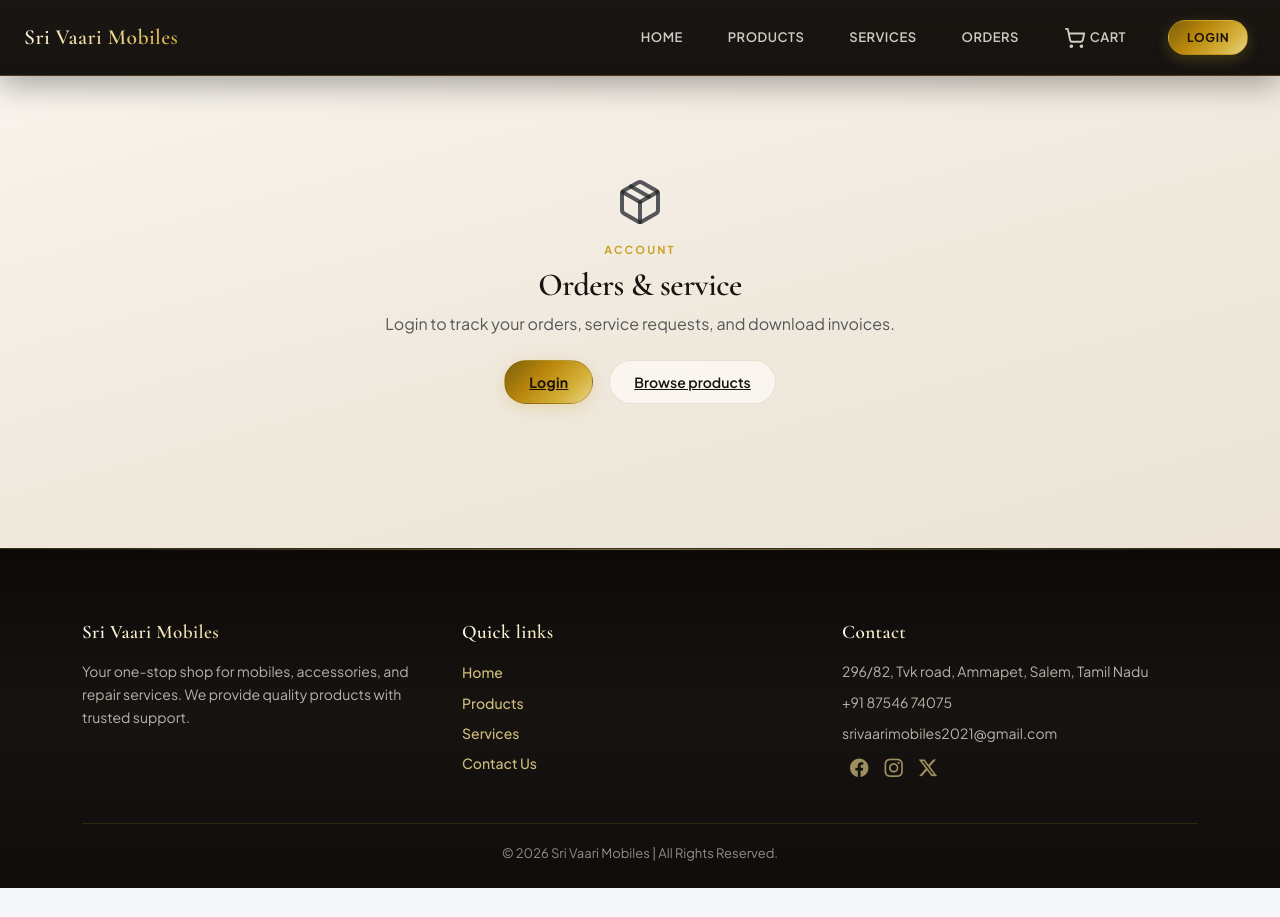
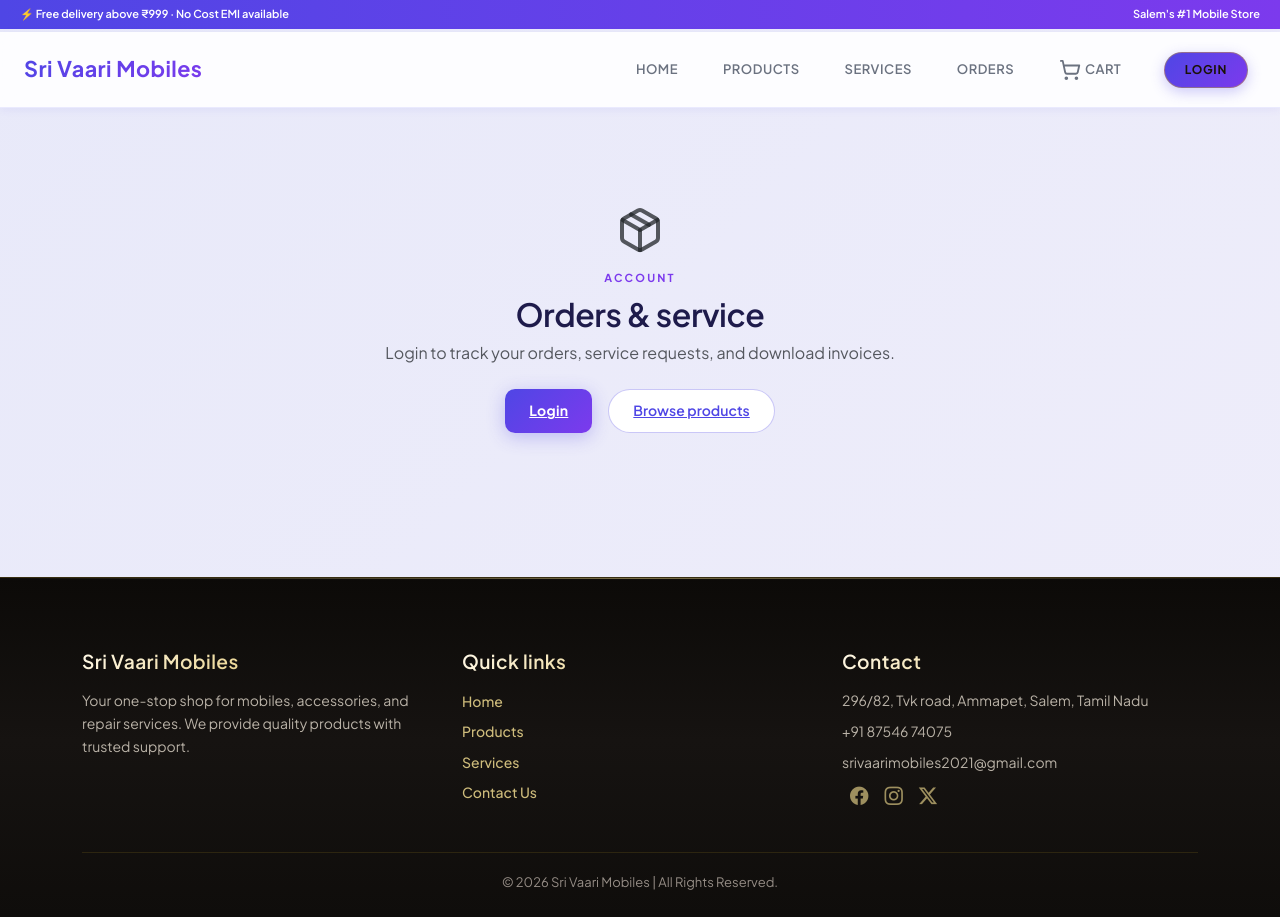
Before and after one commit to Vidhyalakshmi16/svm-mobiles, a React (Create React App) app in the folder frontend/: page /orders in a window 1280 px wide. Before the commit the page ends 888 px from the top, so only its background shows below. Built offline with nearby package versions, Linux system fonts and the light colour scheme; no server answers.

Commit message:
new theme

```diff
--- a/frontend/src/components/Navbar.css
+++ b/frontend/src/components/Navbar.css
@@ -1,26 +1,22 @@
-/* Premium nav — warm onyx + gold */
+/* Light Ice Blue + Purple nav */
 .site-navbar {
   --nav-h: var(--store-nav-height);
   min-height: var(--nav-h);
   padding-top: 0.55rem !important;
   padding-bottom: 0.55rem !important;
-  background: linear-gradient(
-    180deg,
-    rgba(18, 14, 10, 0.97) 0%,
-    rgba(12, 10, 8, 0.96) 100%
-  ) !important;
-  backdrop-filter: blur(16px);
-  -webkit-backdrop-filter: blur(16px);
-  border-bottom: 1px solid rgba(201, 162, 39, 0.28);
-  box-shadow: 0 8px 32px rgba(0, 0, 0, 0.35);
+  background: rgba(255, 255, 255, 0.88) !important;
+  backdrop-filter: blur(14px);
+  -webkit-backdrop-filter: blur(14px);
+  border-bottom: 1px solid rgba(99,102,241,0.12);
+  box-shadow: 0 2px 8px rgba(79,70,229,0.07);
 }
 
 .site-navbar .navbar-brand {
-  font-family: var(--font-display);
-  font-weight: 600;
+  font-family: var(--font-sans);
+  font-weight: 800;
   font-size: 1.35rem;
   letter-spacing: 0.02em;
-  background: linear-gradient(135deg, #fff8e7 0%, #e8d48b 55%, #c9a227 100%);
+  background: linear-gradient(135deg, #4f46e5, #7c3aed);
   -webkit-background-clip: text;
   background-clip: text;
   -webkit-text-fill-color: transparent;
@@ -39,14 +35,14 @@
   font-weight: 600;
   letter-spacing: 0.04em;
   text-transform: uppercase;
-  color: rgba(250, 245, 235, 0.82) !important;
+  color: #6b7280 !important;
   padding: 0.5rem 0.65rem !important;
   transition: color var(--store-t-fast);
 }
 
 .site-navbar .nav-link:hover,
 .site-navbar .nav-link:focus {
-  color: #fff6d8 !important;
+  color: #4f46e5 !important;
 }
 
 .site-navbar .nav-link::after {
@@ -57,19 +53,10 @@
   bottom: 0.15rem;
   height: 2px;
   border-radius: 2px;
-  background: linear-gradient(
-    90deg,
-    transparent,
-    var(--lux-gold-mid),
-    var(--lux-gold-light),
-    var(--lux-gold-mid),
-    transparent
-  );
+  background: linear-gradient(90deg, transparent, #4f46e5, #7c3aed, #4f46e5, transparent);
   opacity: 0;
   transform: scaleX(0.5);
-  transition:
-    opacity var(--store-t-fast),
-    transform var(--store-t);
+  transition: opacity var(--store-t-fast), transform var(--store-t);
 }
 
 .site-navbar .nav-link:hover::after {
@@ -78,20 +65,20 @@
 }
 
 .site-navbar .navbar-toggler {
-  border-color: rgba(201, 162, 39, 0.35);
+  border-color: rgba(79,70,229,0.3);
   padding: 0.35rem 0.6rem;
 }
 
 .site-navbar .navbar-toggler:focus {
-  box-shadow: 0 0 0 3px rgba(201, 162, 39, 0.25);
+  box-shadow: 0 0 0 3px rgba(79,70,229,0.15);
 }
 
 .site-navbar .dropdown-menu {
-  border: 1px solid var(--lux-border);
+  border: 1px solid rgba(99,102,241,0.12);
   border-radius: var(--store-radius);
   box-shadow: var(--store-shadow-md);
   padding: 0.4rem 0;
-  background: var(--lux-paper);
+  background: var(--c-surface);
 }
 
 .site-navbar .dropdown-item {
--- a/frontend/src/components/Navbar.js
+++ b/frontend/src/components/Navbar.js
@@ -41,7 +41,13 @@ function Navbar() {
 
 
   return (
-    <nav className="site-navbar navbar navbar-expand-lg navbar-dark fixed-top px-3 px-lg-4">
+    <>
+      {/* Announcement Bar */}
+      <div style={{background:'linear-gradient(90deg,#4f46e5,#7c3aed)',padding:'6px 20px',display:'flex',justifyContent:'space-between',fontSize:'11px',color:'#fff',fontWeight:600,textAlign:'center'}}>
+        <span>⚡ Free delivery above ₹999 · No Cost EMI available</span>
+        <span>Salem's #1 Mobile Store</span>
+      </div>
+      <nav className="site-navbar navbar navbar-expand-lg navbar-dark fixed-top px-3 px-lg-4" style={{top:'32px'}}>
       <Link className="navbar-brand" to="/">
         Sri Vaari Mobiles
       </Link>
@@ -141,6 +147,7 @@ function Navbar() {
                   closeNavbar();
                   navigate("/auth");
                 }}
+                style={{background: 'linear-gradient(135deg,#4f46e5,#7c3aed)', color: 'white', border: 'none', borderRadius: '20px', boxShadow: '0 4px 14px rgba(79,70,229,0.28)', fontWeight: 700, padding: '8px 20px'}}
               >
                 Login
               </button>
@@ -224,6 +231,7 @@ function Navbar() {
         </ul>
       </div>
     </nav>
+    </>
   );
 }
 
--- a/frontend/src/pages/Home.css
+++ b/frontend/src/pages/Home.css
@@ -5,40 +5,31 @@ html {
 
 .home-page {
   overflow-x: hidden;
-  background: var(--bg-base);
-  color: var(--txt-primary);
-  font-family: var(--font-body);
-  font-weight: 400;
+  background: #f0f4ff;
+  color: #1e1b4b;
+  font-family: var(--font-sans);
   -webkit-font-smoothing: antialiased;
 
-  /* Dark luxe hero — aligned with site gold tokens */
-  --bg-base: #070605;
-  --bg-surface: #0f0d0a;
-  --bg-card: #141210;
-  --bg-card2: #1a1714;
+  --bg-base: #f0f4ff;
+  --bg-surface: #ffffff;
+  --bg-card: #ffffff;
+  --bg-card2: #f8faff;
 
-  --accent: #e8d48b;
-  --accent-dim: #8a6a1e;
-  --accent-glow: rgba(201, 162, 39, 0.12);
-  --accent-glow2: rgba(201, 162, 39, 0.05);
+  --accent: #7c3aed;
+  --accent-dim: #4f46e5;
+  --accent-glow: rgba(124,58,237,0.10);
+  --accent-glow2: rgba(79,70,229,0.05);
 
-  --txt-primary: #faf6ef;
-  --txt-secondary: #b8b0a5;
-  --txt-muted: #6e6860;
+  --txt-primary: #1e1b4b;
+  --txt-secondary: #4b5563;
+  --txt-muted: #9ca3af;
 
-  --border: rgba(201, 162, 39, 0.1);
-  --border-mid: rgba(232, 212, 139, 0.28);
-  --border-dim: rgba(255, 255, 255, 0.04);
-
-  --font-display: var(--font-display);
-  --font-body: var(--font-sans);
-
-  --r-sm: 10px;
-  --r-md: 16px;
-  --r-lg: 24px;
+  --border: rgba(99,102,241,0.12);
+  --border-mid: rgba(79,70,229,0.25);
+  --border-dim: rgba(79,70,229,0.06);
 
   --ease: cubic-bezier(0.22, 1, 0.36, 1);
-  --t: 0.4s var(--ease);
+  --t: 0.35s var(--ease);
 }
 
 .home-page img {
@@ -90,13 +81,13 @@ html {
   pointer-events: none;
 }
 
-/* large radial gold burst */
+/* large radial purple burst */
 .hero-radial {
   position: absolute;
   width: 900px;
   height: 900px;
   border-radius: 50%;
-  background: radial-gradient(circle, rgba(201,162,39,0.18) 0%, rgba(201,162,39,0.04) 45%, transparent 70%);
+  background: radial-gradient(circle, rgba(79,70,229,0.10) 0%, rgba(124,58,237,0.06) 45%, transparent 70%);
   top: 50%;
   left: 50%;
   transform: translate(-50%, -50%);
@@ -113,8 +104,8 @@ html {
   position: absolute;
   inset: 0;
   background-image:
-    linear-gradient(rgba(255,255,255,0.05) 1px, transparent 1px),
-    linear-gradient(90deg, rgba(255,255,255,0.05) 1px, transparent 1px);
+    linear-gradient(rgba(79,70,229,0.06) 1px, transparent 1px),
+    linear-gradient(90deg, rgba(79,70,229,0.06) 1px, transparent 1px);
   background-size: 72px 72px;
   pointer-events: none;
 }
@@ -128,19 +119,19 @@ html {
 }
 .orb1 {
   width: 350px; height: 350px;
-  background: rgba(255,255,255,0.08);
+  background: rgba(79,70,229,0.08);
   top: -60px; left: -80px;
   animation: orb-drift1 9s ease-in-out infinite;
 }
 .orb2 {
   width: 260px; height: 260px;
-  background: rgba(120, 130, 150, 0.12);
+  background: rgba(124,58,237,0.09);
   bottom: -40px; right: -60px;
   animation: orb-drift2 11s ease-in-out infinite;
 }
 .orb3 {
   width: 180px; height: 180px;
-  background: rgba(255,255,255,0.05);
+  background: rgba(79,70,229,0.06);
   top: 60%; left: 70%;
   animation: orb-drift1 7s ease-in-out infinite reverse;
 }
@@ -170,7 +161,7 @@ html {
   display: inline-flex;
   align-items: center;
   gap: 10px;
-  background: rgba(255,255,255,0.06);
+  background: rgba(79,70,229,0.08);
   border: 1px solid var(--border-mid);
   color: var(--accent);
   font-family: var(--font-body);
@@ -238,15 +229,14 @@ html {
   -webkit-text-stroke: 0;
   background: linear-gradient(
     135deg,
-    #fff8e7 0%,
-    #e8d48b 45%,
-    #c9a227 100%
+    #4f46e5,
+    #7c3aed
   );
   -webkit-background-clip: text;
   background-clip: text;
   -webkit-text-fill-color: transparent;
   color: transparent;
-  filter: drop-shadow(0 6px 28px rgba(201, 162, 39, 0.35));
+  filter: drop-shadow(0 6px 28px rgba(79,70,229,0.25));
 }
 
 /* para */
@@ -282,8 +272,8 @@ html {
   display: inline-flex;
   align-items: center;
   gap: 9px;
-  background: var(--accent);
-  color: #0a0600;
+  background: linear-gradient(135deg, #4f46e5, #7c3aed);
+  color: white;
   font-family: var(--font-body);
   font-size: 0.95rem;
   font-weight: 600;
@@ -291,12 +281,13 @@ html {
   border-radius: 999px;
   overflow: hidden;
   transition: var(--t);
+  box-shadow: 0 4px 18px rgba(79,70,229,0.3);
 }
 .btn-gold:hover {
-  background: #ffffff;
-  color: #09090b;
+  background: linear-gradient(135deg, #6366f1, #a78bfa);
+  color: white;
   transform: translateY(-3px);
-  box-shadow: 0 16px 48px rgba(0, 0, 0, 0.45);
+  box-shadow: 0 16px 48px rgba(79,70,229,0.35);
 }
 .btn-shine {
   position: absolute;
@@ -324,13 +315,13 @@ html {
   font-weight: 400;
   padding: 13px 30px;
   border-radius: 999px;
-  border: 1px solid var(--border-mid);
+  border: 1.5px solid rgba(79,70,229,0.3);
   transition: var(--t);
 }
 .btn-outline:hover {
-  border-color: var(--accent);
-  color: var(--accent);
-  background: var(--accent-glow2);
+  border-color: #7c3aed;
+  color: #7c3aed;
+  background: rgba(124,58,237,0.08);
   transform: translateY(-3px);
 }
 
@@ -350,10 +341,13 @@ html {
   align-items: center;
 }
 .stat-item strong {
-  font-family: var(--font-display);
+  font-family: var(--font-sans);
   font-size: 2rem;
   font-weight: 700;
-  color: #fafafa;
+  background: linear-gradient(135deg, #4f46e5, #7c3aed);
+  -webkit-background-clip: text;
+  -webkit-text-fill-color: transparent;
+  background-clip: text;
   line-height: 1;
 }
 .stat-item span {
@@ -378,8 +372,8 @@ html {
 }
 .chip {
   position: absolute;
-  background: rgba(17,17,17,0.85);
-  border: 1px solid var(--border-mid);
+  background: rgba(248,250,255,0.88);
+  border: 1px solid rgba(79,70,229,0.25);
   color: var(--txt-secondary);
   font-family: var(--font-body);
   font-size: 0.78rem;
@@ -387,6 +381,7 @@ html {
   border-radius: var(--r-md);
   backdrop-filter: blur(12px);
   white-space: nowrap;
+  box-shadow: 0 2px 8px rgba(79,70,229,0.08);
 }
 .chip1 { top: 22%; left: 4%;  animation: chip-float 5s ease-in-out infinite; }
 .chip2 { bottom: 30%; right: 4%; animation: chip-float 6s ease-in-out infinite 0.8s; }
@@ -412,7 +407,7 @@ html {
 .scroll-line {
   width: 1px;
   height: 50px;
-  background: linear-gradient(to bottom, var(--accent), transparent);
+  background: linear-gradient(to bottom, #7c3aed, transparent);
   animation: scroll-grow 2s ease-in-out infinite;
 }
 .scroll-hint span {
@@ -430,9 +425,9 @@ html {
    TICKER
 ═══════════════════════════════════════════ */
 .ticker {
-  background: linear-gradient(90deg, #09090b 0%, #18181b 45%, #09090b 100%);
-  border-top: 1px solid var(--border);
-  border-bottom: 1px solid var(--border);
+  background: linear-gradient(90deg, #f0f4ff 0%, #f8faff 45%, #f0f4ff 100%);
+  border-top: 1px solid rgba(99,102,241,0.12);
+  border-bottom: 1px solid rgba(99,102,241,0.12);
   overflow: hidden;
   padding: 13px 0;
   position: relative;
@@ -448,7 +443,7 @@ html {
   font-family: var(--font-body);
   font-size: 0.85rem;
   font-weight: 500;
-  color: rgba(244, 244, 245, 0.92);
+  color: #1e1b4b;
   padding: 0 2rem;
   flex-shrink: 0;
   display: inline-flex;
@@ -481,16 +476,16 @@ html {
   font-weight: 600;
   letter-spacing: 0.18em;
   text-transform: uppercase;
-  color: var(--accent);
-  background: var(--accent-glow);
-  border: 1px solid var(--border-mid);
+  color: #7c3aed;
+  background: rgba(124,58,237,0.08);
+  border: 1px solid rgba(79,70,229,0.25);
   padding: 5px 16px;
   border-radius: 999px;
   margin-bottom: 1rem;
 }
 
 .sec-title {
-  font-family: var(--font-display);
+  font-family: var(--font-body);
   font-size: clamp(2.5rem, 6vw, 4.5rem);
   font-weight: 600;
   color: var(--txt-primary);
--- a/frontend/src/styles/store-components.css
+++ b/frontend/src/styles/store-components.css
@@ -1,11 +1,11 @@
-/* Premium storefront UI — Luxe Ivory & Gold */
+/* Premium storefront UI — Light Ice Blue + Purple */
 
 .store-page-title {
-  font-family: var(--font-display);
+  font-family: var(--font-sans);
   font-size: clamp(1.75rem, 3.5vw, 2.35rem);
   font-weight: 600;
   letter-spacing: -0.02em;
-  color: var(--lux-ink);
+  color: var(--c-ink);
   margin-bottom: 0.35rem;
 }
 
@@ -183,8 +183,7 @@
 .store-product-card__media {
   width: 100%;
   height: 220px;
-  background: var(--lux-gradient-gold-subtle),
-    linear-gradient(145deg, #faf7f0 0%, #ebe4d8 100%);
+  background: linear-gradient(135deg, #eef2ff, #ede9fe);
   display: flex;
   align-items: center;
   justify-content: center;
@@ -242,7 +241,10 @@
 .store-product-card__price {
   font-size: 1.0625rem;
   font-weight: 700;
-  color: var(--lux-ink);
+  background: linear-gradient(135deg, #4f46e5, #7c3aed);
+  -webkit-background-clip: text;
+  -webkit-text-fill-color: transparent;
+  background-clip: text;
 }
 
 .store-product-card__mrp {
@@ -275,31 +277,28 @@
   color: #c41e3a;
 }
 
-/* Primary CTA — gold */
+/* Primary CTA — Purple */
 .store-btn-primary {
   display: inline-flex;
   align-items: center;
   justify-content: center;
   gap: 0.5rem;
-  padding: 0.65rem 1.35rem;
+  padding: 8px 16px;
   font-size: 0.875rem;
   font-weight: 700;
   letter-spacing: 0.02em;
-  color: #1a1205;
-  background: var(--lux-gradient-gold);
-  border: 1px solid rgba(122, 94, 28, 0.35);
-  border-radius: 999px;
-  box-shadow: 0 4px 16px rgba(201, 162, 39, 0.25);
-  transition:
-    transform var(--store-t-fast),
-    box-shadow var(--store-t-fast),
-    filter var(--store-t-fast);
+  color: white;
+  background: linear-gradient(135deg, #4f46e5, #7c3aed);
+  border: none;
+  border-radius: 10px;
+  box-shadow: 0 4px 18px rgba(79,70,229,0.3);
+  transition: transform 0.3s, box-shadow 0.3s, filter 0.3s;
 }
 
 .store-btn-primary:hover {
-  color: #120c04;
+  color: white;
   transform: translateY(-2px);
-  box-shadow: 0 10px 28px rgba(201, 162, 39, 0.35);
+  box-shadow: 0 10px 28px rgba(79,70,229,0.35);
   filter: brightness(1.03);
 }
 
@@ -317,22 +316,18 @@
   padding: 0.65rem 1.35rem;
   font-size: 0.875rem;
   font-weight: 600;
-  color: var(--lux-ink);
-  background: rgba(255, 254, 249, 0.65);
-  border: 1px solid var(--lux-border);
-  border-radius: 999px;
-  transition:
-    border-color var(--store-t-fast),
-    background var(--store-t-fast),
-    transform var(--store-t-fast),
-    box-shadow var(--store-t-fast);
+  color: #4f46e5;
+  background: white;
+  border: 1.5px solid rgba(79,70,229,0.3);
+  border-radius: 25px;
+  transition: border-color var(--store-t-fast), background var(--store-t-fast), transform var(--store-t-fast), box-shadow var(--store-t-fast);
 }
 
 .store-btn-ghost:hover {
-  background: var(--lux-paper);
-  border-color: var(--lux-border-strong);
+  background: #f8faff;
+  border-color: rgba(79,70,229,0.5);
   transform: translateY(-2px);
-  box-shadow: 0 6px 20px rgba(22, 18, 15, 0.08);
+  box-shadow: 0 6px 20px rgba(79,70,229,0.12);
 }
 
 .store-loading {
--- a/frontend/src/styles/store-theme.css
+++ b/frontend/src/styles/store-theme.css
@@ -1,87 +1,74 @@
-/* ── Sri Vaari — Luxe Ivory & Gold (single premium theme site-wide) ── */
-@import url("https://fonts.googleapis.com/css2?family=Cormorant+Garamond:ital,wght@0,500;0,600;0,700;1,500&family=Plus+Jakarta+Sans:ital,wght@0,400;0,500;0,600;0,700;1,400&display=swap");
+/* ── Sri Vaari — Light Ice Blue + Purple Theme ── */
+@import url("https://fonts.googleapis.com/css2?family=Plus+Jakarta+Sans:ital,wght@0,400;0,500;0,600;0,700;1,400&display=swap");
 
 :root {
-  --font-sans: "Plus Jakarta Sans", system-ui, -apple-system, sans-serif;
-  --font-display: "Cormorant Garamond", Georgia, "Times New Roman", serif;
+  --font-sans: 'Plus Jakarta Sans', system-ui, -apple-system, sans-serif;
+  --font-display: 'Plus Jakarta Sans', system-ui, sans-serif;
 
   --store-nav-height: 4.75rem;
   --store-mobile-top: 3.5rem;
   --store-mobile-bottom: 3.75rem;
 
-  /* Luxe palette */
-  --lux-ink: #161311;
-  --lux-ink-soft: #2a2622;
-  --lux-muted: #6e6862;
-  --lux-faint: #a39a92;
+  /* Ice Blue + Purple palette */
+  --c-bg: #f0f4ff;
+  --c-surface: #ffffff;
+  --c-surface2: #f8faff;
+  --c-indigo: #4f46e5;
+  --c-purple: #7c3aed;
+  --c-grad: linear-gradient(135deg, #4f46e5, #7c3aed);
+  --c-grad-soft: linear-gradient(135deg, rgba(79,70,229,0.08), rgba(124,58,237,0.05));
+  --c-ink: #1e1b4b;
+  --c-muted: #6b7280;
+  --c-hint: #9ca3af;
+  --c-border: rgba(99,102,241,0.12);
+  --c-border-strong: rgba(79,70,229,0.3);
+  --c-ring: rgba(79,70,229,0.25);
+  --c-shadow-sm: 0 2px 8px rgba(79,70,229,0.07);
+  --c-shadow-md: 0 8px 28px rgba(79,70,229,0.12);
+  --c-shadow-hover: 0 14px 40px rgba(79,70,229,0.18);
+  --c-radius: 12px;
+  --c-radius-lg: 16px;
+  --c-ease: cubic-bezier(0.22, 1, 0.36, 1);
+  --c-t: 0.35s var(--c-ease);
 
-  --lux-ivory: #f7f3eb;
-  --lux-ivory-mid: #ebe4d8;
-  --lux-paper: #fffef9;
-  --lux-gold: #9a7209;
-  --lux-gold-mid: #c9a227;
-  --lux-gold-light: #e8d48b;
-  --lux-gold-glow: rgba(201, 162, 39, 0.22);
+  /* Legacy aliases — keeps existing components working */
+  --store-bg: var(--c-bg);
+  --store-bg-subtle: var(--c-grad-soft);
+  --store-surface: var(--c-surface);
+  --store-text: var(--c-ink);
+  --store-muted: var(--c-muted);
+  --store-border: var(--c-border);
+  --store-ring: var(--c-ring);
+  --store-accent: var(--c-indigo);
+  --store-accent-soft: rgba(79,70,229,0.07);
+  --store-shadow-sm: var(--c-shadow-sm);
+  --store-shadow-md: var(--c-shadow-md);
+  --store-shadow-card-hover: var(--c-shadow-hover);
+  --store-radius: var(--c-radius);
+  --store-radius-lg: var(--c-radius-lg);
+  --store-ease: var(--c-ease);
+  --store-t: var(--c-t);
+  --store-t-fast: 0.2s var(--c-ease);
 
-  --lux-gradient-page: linear-gradient(
-    165deg,
-    #faf6ef 0%,
-    #f0e9de 40%,
-    #e8dfd2 100%
-  );
-  --lux-gradient-gold: linear-gradient(
-    135deg,
-    #7d5f0c 0%,
-    #b8860b 38%,
-    #d4af37 72%,
-    #e8d48b 100%
-  );
-  --lux-gradient-gold-subtle: linear-gradient(
-    135deg,
-    rgba(184, 134, 11, 0.12) 0%,
-    rgba(232, 212, 139, 0.08) 100%
-  );
-
-  --lux-border: rgba(122, 94, 28, 0.14);
-  --lux-border-strong: rgba(122, 94, 28, 0.28);
-  --lux-ring: rgba(201, 162, 39, 0.35);
-
-  /* Legacy aliases (used across existing components) */
-  --store-bg: var(--lux-ivory);
-  --store-bg-subtle: var(--lux-gradient-page);
-  --store-surface: var(--lux-paper);
-  --store-text: var(--lux-ink);
-  --store-muted: var(--lux-muted);
-  --store-border: var(--lux-border);
-  --store-ring: var(--lux-ring);
-  --store-accent: var(--lux-ink);
-  --store-accent-soft: rgba(22, 18, 15, 0.06);
-
-  --store-shadow-sm: 0 1px 0 rgba(255, 255, 255, 0.65) inset,
-    0 2px 8px rgba(22, 18, 15, 0.05);
-  --store-shadow-md: 0 8px 32px rgba(22, 18, 15, 0.08),
-    0 2px 8px rgba(22, 18, 15, 0.04);
-  --store-shadow-card-hover: 0 20px 50px rgba(22, 18, 15, 0.12),
-    0 0 0 1px rgba(201, 162, 39, 0.12);
-
-  --store-radius: 1rem;
-  --store-radius-lg: 1.35rem;
-  --store-ease: cubic-bezier(0.22, 1, 0.36, 1);
-  --store-t: 0.4s var(--store-ease);
-  --store-t-fast: 0.2s var(--store-ease);
+  /* Old gold aliases → remap to purple */
+  --lux-ink: var(--c-ink);
+  --lux-ivory: var(--c-bg);
+  --lux-paper: var(--c-surface);
+  --lux-gold: var(--c-indigo);
+  --lux-gold-mid: var(--c-purple);
+  --lux-gold-light: rgba(124,58,237,0.15);
+  --lux-gradient-page: var(--c-grad-soft);
+  --lux-gradient-gold: var(--c-grad);
+  --lux-border: var(--c-border);
 }
 
-html {
-  scroll-behavior: smooth;
-}
+html { scroll-behavior: smooth; }
 
 body {
   font-family: var(--font-sans);
-  background: var(--lux-gradient-page);
-  background-color: var(--lux-ivory);
-  color: var(--lux-ink);
+  background: var(--c-bg);
+  color: var(--c-ink);
   -webkit-font-smoothing: antialiased;
-  -moz-osx-font-smoothing: grayscale;
 }
 
 /* Optional full-page wrapper */
```
Also changed, not shown: frontend/src/App.js (+21 -0 lines), frontend/src/styles/store-pages.css (+16 -16 lines).
